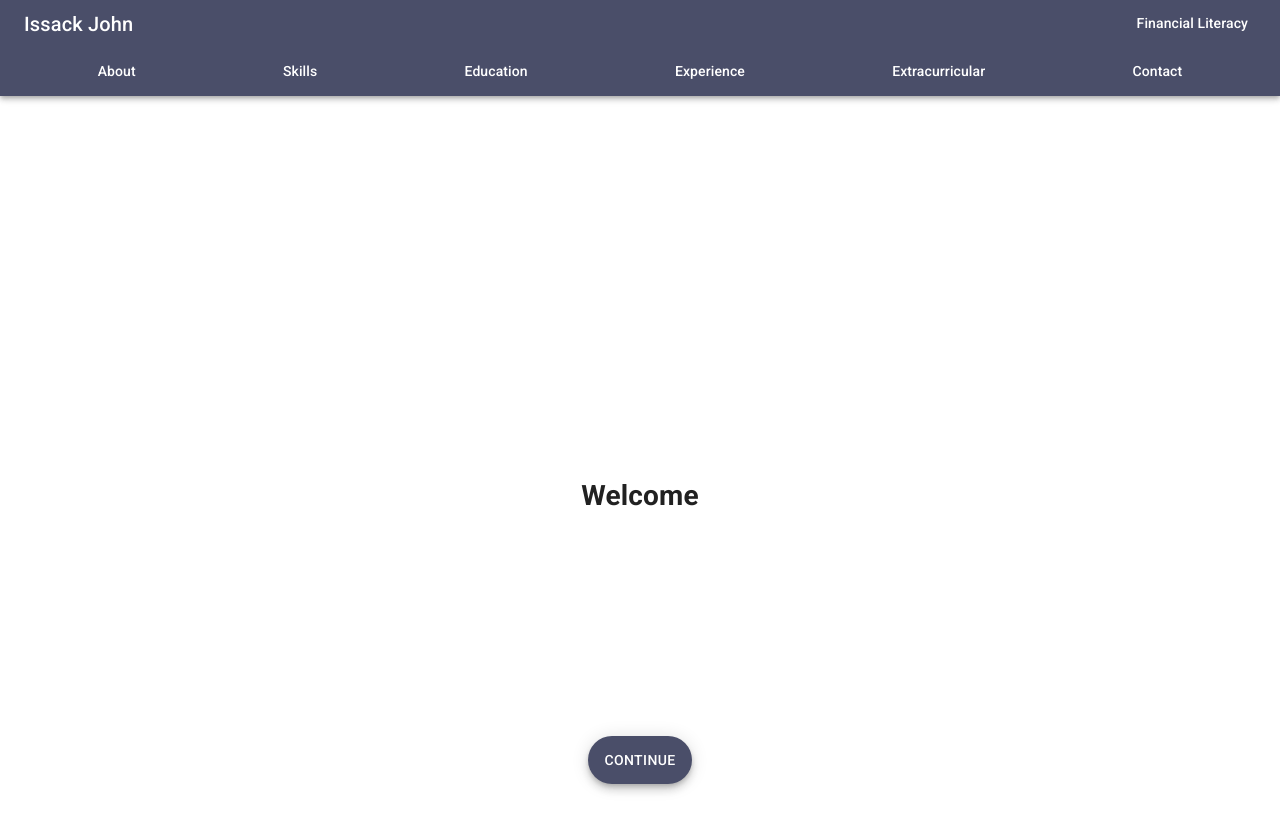
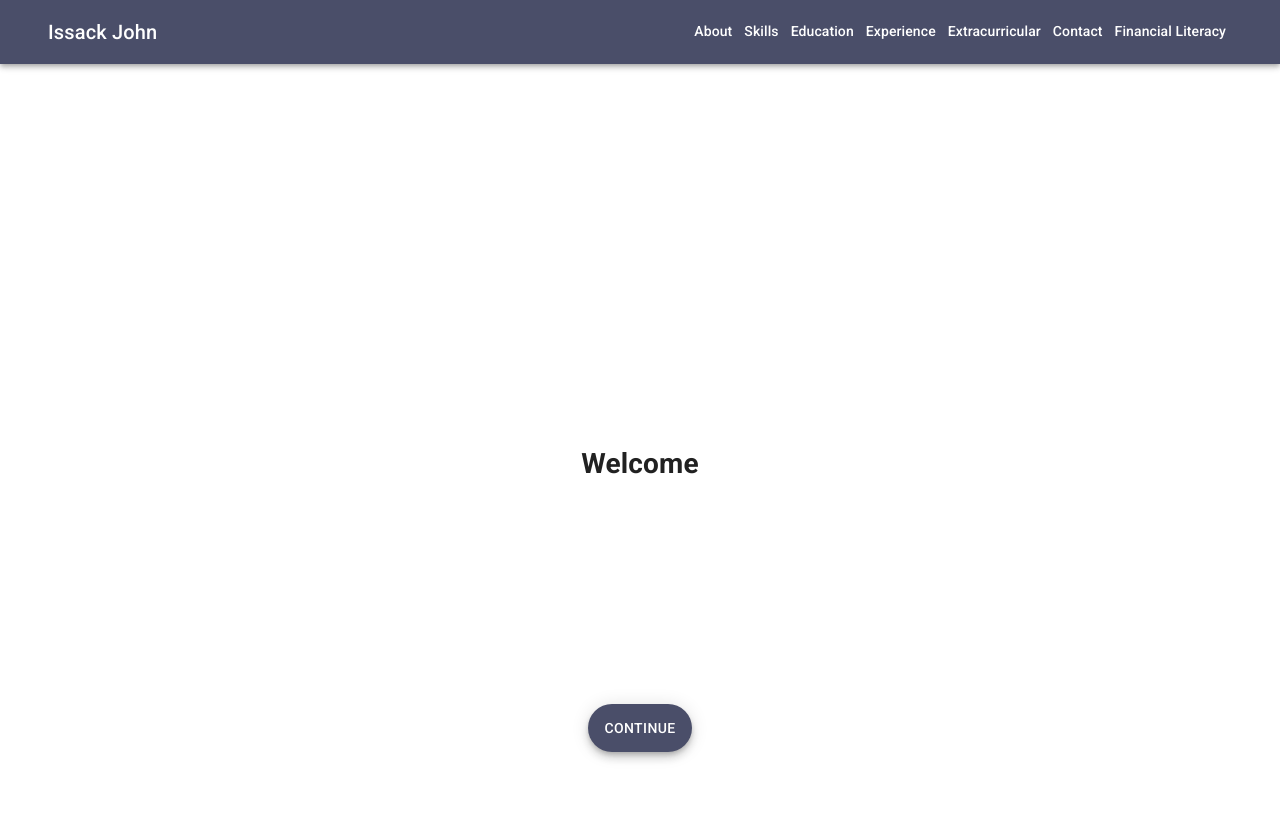
Before and after one commit to issackj1/react-site, a React (Create React App) app: page / in a window 1280 px wide. Shown: the top 832 px of the page. Built offline with nearby package versions, Linux system fonts and the light colour scheme.

Commit message:
clearing console errors

```diff
--- a/src/components/experience/Experience.tsx
+++ b/src/components/experience/Experience.tsx
@@ -2,6 +2,7 @@ import React from "react";
 import { Grid, Typography } from "@material-ui/core";
 import { ExperienceContent } from "../../constants";
 import { ExperienceItem } from "./ExperienceItem";
+import { v4 as uuidv4 } from "uuid";
 
 interface Props {}
 
@@ -31,6 +32,7 @@ export const Experience: React.FC<Props> = () => {
             title={job.title}
             company={job.company}
             date={job.date}
+            key={uuidv4()}
           />
         ))}
       </Grid>
--- a/src/components/extracurricular/Extracurricular.tsx
+++ b/src/components/extracurricular/Extracurricular.tsx
@@ -1,7 +1,6 @@
 import React from "react";
 import { Grid, Typography } from "@material-ui/core";
 import { ExtracurricularItem } from "./ExtracurricularItem";
-import { v4 as uuidv4 } from "uuid";
 import { ExtracurricularContent } from "../../constants";
 
 interface Props {}
@@ -21,9 +20,9 @@ export const Extracurricular: React.FC<Props> = () => {
           </Typography>
         </Grid>
         {ExtracurricularContent.content.map(
-          (object: ExtracurricularContentItems) => (
+          (object: ExtracurricularContentItems, index: number) => (
             <ExtracurricularItem
-              key={uuidv4()}
+              key={index}
               title={object.title}
               items={object.items}
             />
--- a/src/components/extracurricular/ExtracurricularItem.tsx
+++ b/src/components/extracurricular/ExtracurricularItem.tsx
@@ -1,5 +1,6 @@
 import React from "react";
 import { Grid, Typography } from "@material-ui/core";
+import { v4 as uuidv4 } from "uuid";
 
 interface Props {
   title: string;
@@ -23,7 +24,12 @@ export const ExtracurricularItem: React.FC<Props> = (props) => {
       <ul className={"list-unstyled"}>
         {items.map((object: any) => {
           return (
-            <a href={object.link} rel={"noopener noreferrer"} target={"_blank"}>
+            <a
+              key={uuidv4()}
+              href={object.link}
+              rel={"noopener noreferrer"}
+              target={"_blank"}
+            >
               <li>{object.name}</li>
             </a>
           );
--- a/src/components/layout/Header.tsx
+++ b/src/components/layout/Header.tsx
@@ -3,13 +3,12 @@ import React, { RefObject } from "react";
 import { Parallax } from "react-spring/renderprops-addons";
 import {
   AppBar,
-  Fab,
+  Container,
+  Grid,
   Link,
   Toolbar,
   Typography,
-  Zoom,
 } from "@material-ui/core";
-import KeyboardArrowUpIcon from "@material-ui/icons/KeyboardArrowUp";
 import { navProps } from "../../constants";
 import { makeStyles } from "@material-ui/core/styles";
 
@@ -19,20 +18,7 @@ interface Props {
 
 const useStyles = makeStyles((theme) => ({
   root: {
-    "& > * + *": {
-      marginLeft: theme.spacing(2),
-    },
-  },
-  toolbar: {
-    flexWrap: "wrap",
-  },
-  toolbarSecondary: {
-    justifyContent: "space-around",
-    overflowX: "auto",
-  },
-  toolbarLink: {
-    padding: theme.spacing(1),
-    flexShrink: 0,
+    flexGrow: 1,
   },
   menuButton: {
     marginRight: theme.spacing(2),
@@ -40,34 +26,11 @@ const useStyles = makeStyles((theme) => ({
   title: {
     flexGrow: 1,
   },
-  zoom: {
-    position: "fixed",
-    bottom: theme.spacing(2),
-    right: theme.spacing(2),
+  toolbarLink: {
+    margin: 3,
+    padding: 3,
   },
 }));
-
-function ScrollTop() {
-  const classes = useStyles();
-
-  const handleClick = (event: React.MouseEvent<HTMLDivElement>) => {
-    const anchor = (
-      (event.target as HTMLDivElement).ownerDocument || document
-    ).querySelector("#back-to-top-anchor");
-
-    if (anchor) {
-      anchor.scrollIntoView({ behavior: "smooth", block: "center" });
-    }
-  };
-
-  return (
-    <Zoom>
-      <div onClick={handleClick} role="presentation" className={classes.zoom}>
-        hi
-      </div>
-    </Zoom>
-  );
-}
 
 export const Header: React.FC<Props> = ({ parallax }) => {
   const { navLinks } = navProps;
@@ -76,14 +39,29 @@ export const Header: React.FC<Props> = ({ parallax }) => {
   return (
     <div className={classes.root}>
       <AppBar position="static">
-        <Toolbar variant={"dense"} className={classes.toolbar}>
+        <Toolbar>
+          <Container>
+            <Grid container alignItems={"center"}>
               <Typography variant="h6" className={classes.title}>
                 <Link underline={"none"} color={"inherit"} href={"/"}>
                   Issack John
                 </Link>
               </Typography>
+              {navLinks.map(({ title }, i) => (
                 <Link
-            noWrap
+                  underline={"none"}
+                  className={classes.toolbarLink}
+                  onClick={() => parallax.scrollTo(i + 1)}
+                  key={i}
+                  color="inherit"
+                  variant={"subtitle2"}
+                  component={"button"}
+                >
+                  {title}
+                </Link>
+              ))}
+              <Link
+                component={"button"}
                 underline={"none"}
                 className={classes.toolbarLink}
                 color={"inherit"}
@@ -92,27 +70,9 @@ export const Header: React.FC<Props> = ({ parallax }) => {
               >
                 Financial Literacy
               </Link>
+            </Grid>
+          </Container>
         </Toolbar>
-        <Toolbar variant={"dense"} className={classes.toolbarSecondary}>
-          {navLinks.map(({ title }, i) => (
-            <Link
-              noWrap
-              underline={"none"}
-              className={classes.toolbarLink}
-              onClick={() => parallax.scrollTo(i + 1)}
-              key={i}
-              color="inherit"
-              variant={"subtitle2"}
-            >
-              {title}
-            </Link>
-          ))}
-        </Toolbar>
-        <ScrollTop>
-          <Fab color="secondary" size="small" aria-label="scroll back to top">
-            <KeyboardArrowUpIcon />
-          </Fab>
-        </ScrollTop>
       </AppBar>
     </div>
   );
--- a/src/components/layout/Layout.tsx
+++ b/src/components/layout/Layout.tsx
@@ -2,6 +2,7 @@ import React, { RefObject } from "react";
 import { Header } from "./Header";
 import { Footer } from "./Footer";
 import { Parallax } from "react-spring/renderprops-addons";
+import { Grid } from "@material-ui/core";
 
 interface Props {
   parallax: Parallax | RefObject<any> | null;
@@ -10,10 +11,14 @@ interface Props {
 
 export const Layout: React.FC<Props> = ({ parallax, children }) => {
   return (
-    <div>
-      <Header parallax={parallax} />
-      {children}
-      <Footer />
-    </div>
+    <Grid container direction={"column"}>
+      <Grid item>
+        <Header parallax={parallax} />
+      </Grid>
+      <Grid item>{children}</Grid>
+      <Grid item>
+        <Footer />
+      </Grid>
+    </Grid>
   );
 };
--- a/src/views/Home.tsx
+++ b/src/views/Home.tsx
@@ -51,7 +51,6 @@ export const Home: React.FC<Props> = (props) => {
     blackBackGroundOffsets = [2, 4, 6];
 
   return (
-    <>
     <Parallax pages={7} scrolling={true} ref={setParallax}>
       {/*Backgrounds*/}
       {blackBackGroundOffsets.map((offset: number) => (
@@ -176,6 +175,5 @@ export const Home: React.FC<Props> = (props) => {
         </ParallaxLayer>
       ))}
     </Parallax>
-    </>
   );
 };
```
Lines whose indentation alone changed are shown as unchanged.
